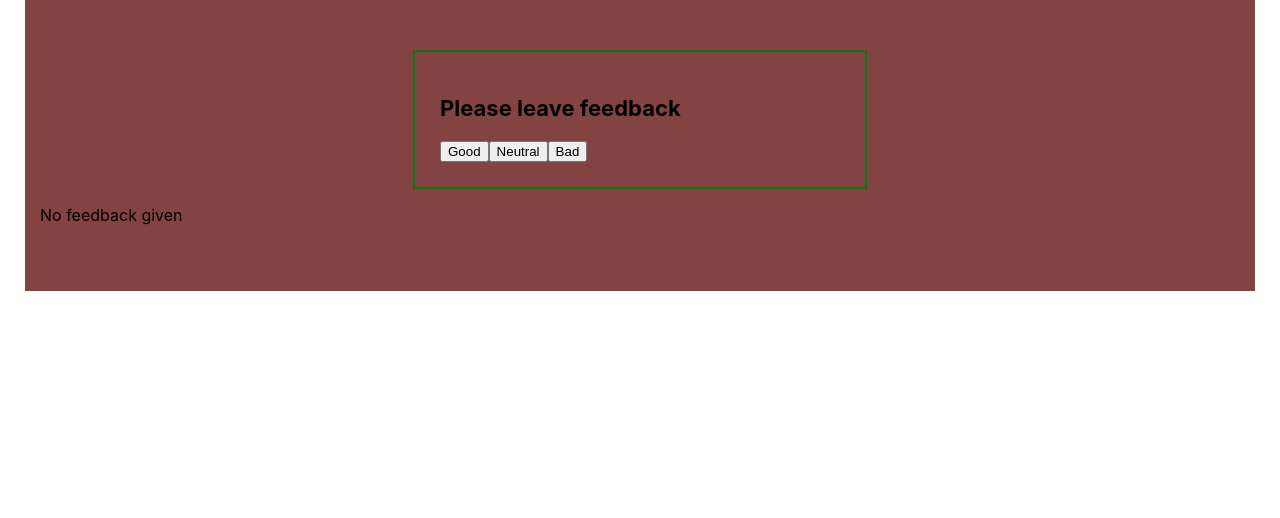
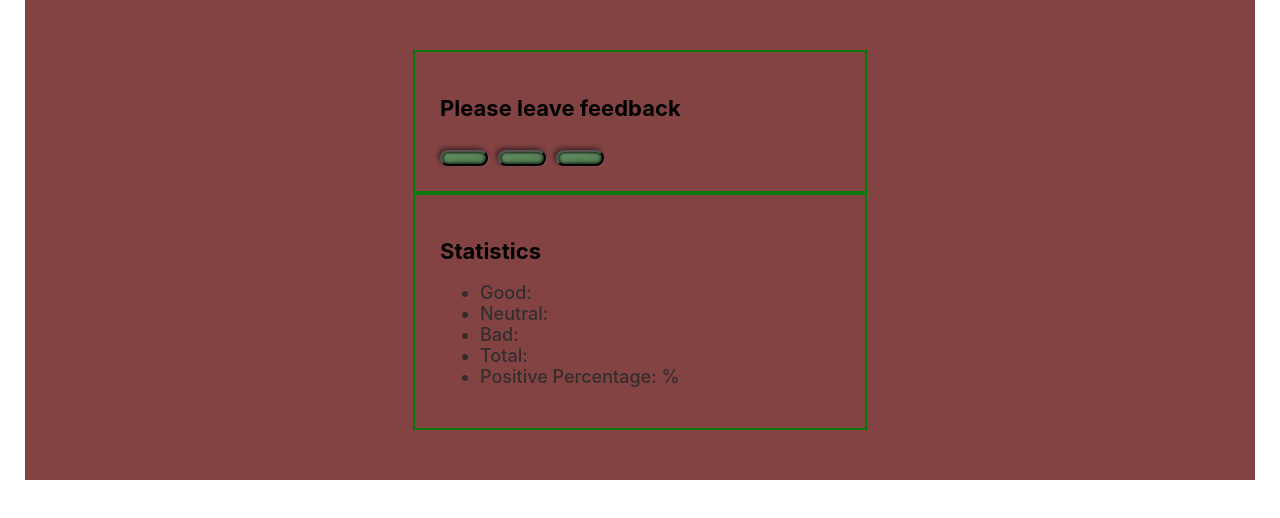
Before and after one commit to gprokopiv/react-hw-02-feedback, a React (Create React App) app: page / in a window 1280 px wide. Shown: the top 518 px of the page. Built offline with nearby package versions, Linux system fonts and the light colour scheme.

Commit message:
feedback fighting to be continued

```diff
--- a/src/App.js
+++ b/src/App.js
@@ -1,4 +1,6 @@
+// import React, { useState, useEffect } from 'react';
 import React, { Component } from 'react';
+
 import Container from './components/Container';
 import Section from './components/Section';
 import Notification from './components/Notification';
@@ -8,7 +10,7 @@ import Statistics from './components/Statistics';
 import './App.css';
 
 // class ComponentWithState extends Component {
-//   state = {
+//   this.state = {
 //     good: 0,
 //     neutral: 0,
 //   };
@@ -41,72 +43,163 @@ import './App.css';
 
 // export default ComponentWithState;
 
+// const App = () => {
+//   const [state, setState] = useState(0);
+//   //  state = {
+//   //   good: 0,
+//   //   neutral: 0,
+//   // };
+//   const handleIncrement = () => setState(state + 1);
+//   const handleNeurtal = () => setState(state);
+//   const handleDecrement = () => setState(state - 1);
+
+//   return (
+//     <Container>
+//       <Section title="Please leave feedback">
+//         <FeedbackOptions
+//           value1={handleIncrement()}
+//           // value2={this.handleNeutral()}
+//           // value3={this.handleDecrement()}
+//         />
+//         {/* <FeedbackOptions option={0} onLeaveFeedback={0} /> */}
+//       </Section>
+
+//       <Section title="Statistics">
+//         <Statistics
+//           good={0}
+//           // neutral={this.neutral}
+//           // bad={this.bad}
+//           // total={this.countTotalFeedback()}
+//           // positivePercentage={this.countPositiveFeedbackPercentage}
+//         />
+//       </Section>
+
+//       {/* {this.countTotalFeedback() > 0 ? (
+//           <Section title="Statistics">
+//             <Statistics
+//               good={this.good}
+//               neutral={this.neutral}
+//               bad={this.bad}
+//               // total={this.countTotalFeedback()}
+//               // positivePercentage={this.countPositiveFeedbackPercentage}
+//             />
+//           </Section>
+//         ) : (
+//           <Notification message="No feedback given" />
+//         )} */}
+//     </Container>
+//   );
+// };
 export default class App extends Component {
   state = {
     good: 0,
     neutral: 0,
     bad: 0,
   };
+  // handleIncrement = event => {
+  //   this.setState(prevState => {
+  //     const good = prevState.good + 1;
 
-  countTotalFeedback = () => {
-    const { good, neutral, bad } = this.state;
-    return good + neutral + bad;
-  };
-  countPositiveFeedbackPercentage = () => {
-    const { good } = this.state;
-    return Math.round((good / this.countTotalFeedback()) * 100);
-  };
+  //     return { good };
+  //   });
+  //   console.log(this.state.good, '---this.state.good');
+  // };
+  // countTotalFeedback = () => {
+  //   const { good, neutral, bad } = this.state;
+  //   return good + neutral + bad;
+  // };
+  // countPositiveFeedbackPercentage = () => {
+  //   const { good } = this.state;
+  //   return Math.round((good / this.countTotalFeedback()) * 100);
+  // };
+  // handleNeutral = event => {
+  //   this.setState(prevState => {
+  //     const neutral = prevState.neutral + 1;
+
+  //     return {
+  //       neutral,
+  //     };
+  //   });
+  //   console.log(this.state.neutral, '---this.state.neutral');
+  // };
+  // handleDecrement = event => {
+  //   this.setState(prevState => {
+  //     const bad = prevState.bad + 1;
+
+  //     return {
+  //       bad,
+  //     };
+  //   });
+  //   console.log(this.state.bad, '---this.state.bad');
+  // };
+
   render() {
     return (
       <Container>
         <Section title="Please leave feedback">
-          <FeedbackOptions options={0} onLeaveFeedback={0} />
+          <FeedbackOptions
+            value1={0}
+            // value2={this.handleNeutral()}
+            // value3={this.handleDecrement()}
+          />
+          {/* <FeedbackOptions option={0} onLeaveFeedback={0} /> */}
         </Section>
-        {this.countTotalFeedback() > 0 ? (
+
+        <Section title="Statistics">
+          <Statistics
+            good={this.good}
+            // neutral={this.neutral}
+            // bad={this.bad}
+            // total={this.countTotalFeedback()}
+            // positivePercentage={this.countPositiveFeedbackPercentage}
+          />
+        </Section>
+
+        {/* {this.countTotalFeedback() > 0 ? (
           <Section title="Statistics">
             <Statistics
               good={this.good}
               neutral={this.neutral}
               bad={this.bad}
-              total={this.countTotalFeedback()}
-              positivePercentage={this.countPositiveFeedbackPercentage}
+              // total={this.countTotalFeedback()}
+              // positivePercentage={this.countPositiveFeedbackPercentage}
             />
           </Section>
         ) : (
           <Notification message="No feedback given" />
-        )}
+        )} */}
       </Container>
     );
   }
 }
 
-//   countPositiveFeedbackPercentage = () => {
-//     const { good } = this.state;
-//     return Math.round((good / this.countTotalFeedback()) * 100);
-//   };
-//   render() {
-//     return (
-//       <Container>
-//         <Section title="Please leave feedback">
-//           <FeedbackOptions options={0} onLeaveFeedback={0} />
+// countPositiveFeedbackPercentage = () => {
+//   const { good } = this.state;
+//   return Math.round((good / this.countTotalFeedback()) * 100);
+// }
+
+// render() {
+//   return (
+//     <Container>
+//       <Section title="Please leave feedback">
+//         <FeedbackOptions options={0} onLeaveFeedback={0} />
+//       </Section>
+//       {this.countTotalFeedback() > 0 ? (
+//         <Section title="Statistics">
+//           <Statistics
+//             good={this.good}
+//             neutral={this.neutral}
+//             bad={this.bad}
+//             total={this.countTotalFeedback()}
+//             positivePercentage={this.countPositiveFeedbackPercentage}
+//           />
 //         </Section>
-//         {this.countTotalFeedback() > 0 ? (
-//           <Section title="Statistics">
-//             <Statistics
-//               good={this.good}
-//               neutral={this.neutral}
-//               bad={this.bad}
-//               total={this.countTotalFeedback()}
-//               positivePercentage={this.countPositiveFeedbackPercentage}
-//             />
-//           </Section>
-//         ) : (
-//           <Notification message="No feedback given" />
-//         )}
-//       </Container>
-//     );
-//   }
-//}
+//       ) : (
+//         <Notification message="No feedback given" />
+//       )}
+//     </Container>
+//   );
+// }
 
 // const App = () => {
 //   const [count, setCount] = useState(0);
--- a/src/components/FeedbackOptions/index.js
+++ b/src/components/FeedbackOptions/index.js
@@ -1,11 +1,51 @@
 import React from 'react';
+import PropTypes from 'prop-types';
+import s from './FeedbackOptions.module.css';
 
-const FeedbackOptions = ({ onIncrement, onNeutral, onDecrement }) => (
-  <>
-    <button onClick={onIncrement}>Good</button>
-    <button onClick={onNeutral}>Neutral</button>
-    <button onClick={onDecrement}>Bad</button>
-  </>
-);
+// const FeedbackOptions = ({ options, onLeaveFeedback }) => (
+//   return options.map(option => (
+//     <button onClick={onLeaveFeedback(option)}>{option}</button>
+//   ))
 
+// );
+// const FeedbackOptions = ({ options, onLeaveFeedback }) => (
+//   <ul className="FeedbackOptions">
+//     {options.map(({ id, option }) => (
+//       <li key={id} className="item">
+//         <button onClick={() => onLeaveFeedback(option)}>{option}</button>
+//       </li>
+//     ))}
+//   </ul>
+// );
+
+const FeedbackOptions = function ({ value1, value2, value3 }) {
+  return (
+    <div className={s.feedBack}>
+      <button
+        className={s.button}
+        type="button"
+        name="good"
+        onClick={value1}
+      ></button>
+      <button
+        className={s.button}
+        type="button"
+        name="neutral"
+        onClick={value2}
+      ></button>
+      <button
+        className={s.button}
+        type="button"
+        name="bad"
+        onClick={value3}
+      ></button>
+    </div>
+  );
+};
+
+FeedbackOptions.propTypes = {
+  value1: PropTypes.node.isRequired,
+  value2: PropTypes.node.isRequired,
+  value3: PropTypes.node.isRequired,
+};
 export default FeedbackOptions;
--- a/src/components/Notification/index.jsx
+++ b/src/components/Notification/index.jsx
@@ -1,8 +1,10 @@
 import PropTypes from 'prop-types';
+import s from './Notification.module.css';
+
 
 function Notification({message}) {
     return (
-        <p>{message}</p>
+        <p className={s.message}>{message}</p>
     );
 }
 
--- a/src/components/Statistics/index.js
+++ b/src/components/Statistics/index.js
@@ -1,15 +1,15 @@
 import React from 'react';
 import PropTypes from 'prop-types';
-// import styles from './Statistics.module.css';
+import s from './Statistics.module.css';
 
 function Statistics({ good, neutral, bad, total, positivePercentage }) {
   return (
-    <ul>
-      <li>Good: {good}</li>
-      <li>Neutral: {neutral}</li>
-      <li>Bad: {bad}</li>
-      <li>Total: {total}</li>
-      <li>Positive Percentage: {positivePercentage} %</li>
+    <ul className={s.list}>
+      <li className={s.item}>Good: {good}</li>
+      <li className={s.item}>Neutral: {neutral}</li>
+      <li className={s.item}>Bad: {bad}</li>
+      <li className={s.item}>Total: {total}</li>
+      <li className={s.item}>Positive Percentage: {positivePercentage} %</li>
     </ul>
   );
 }
```
